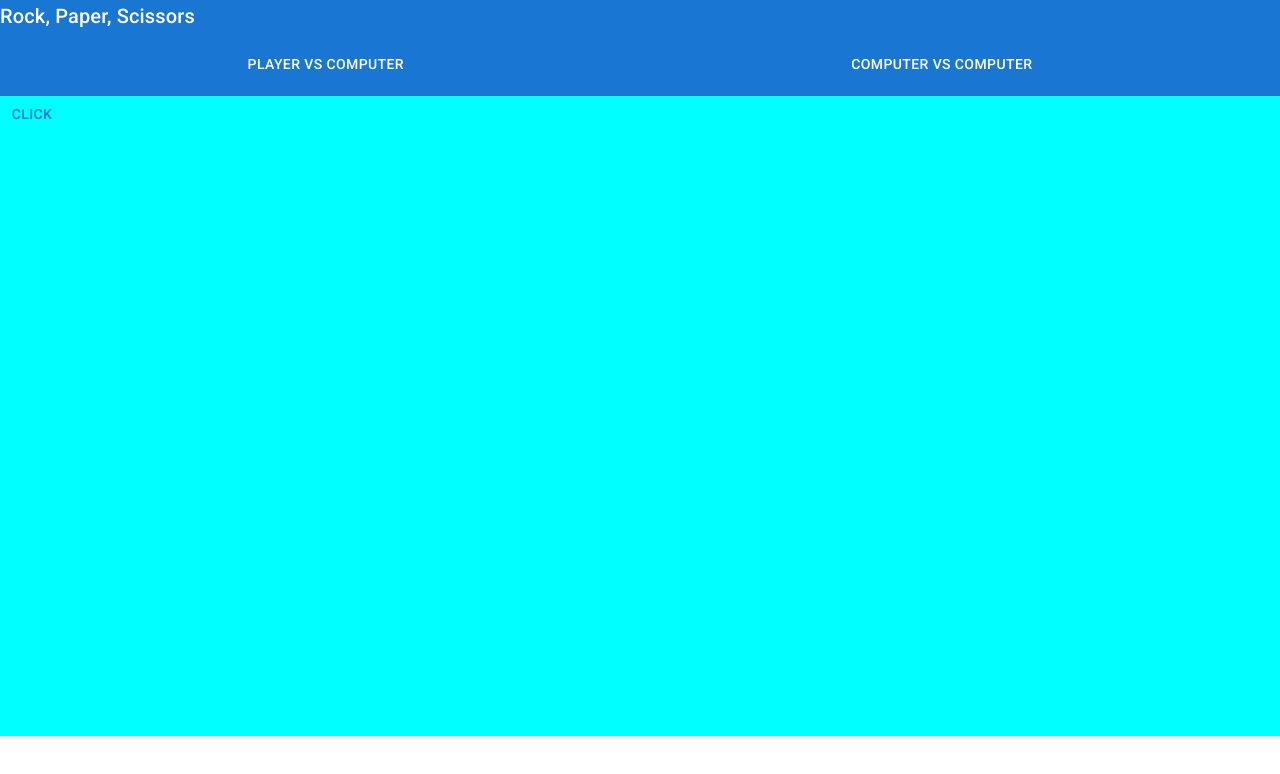
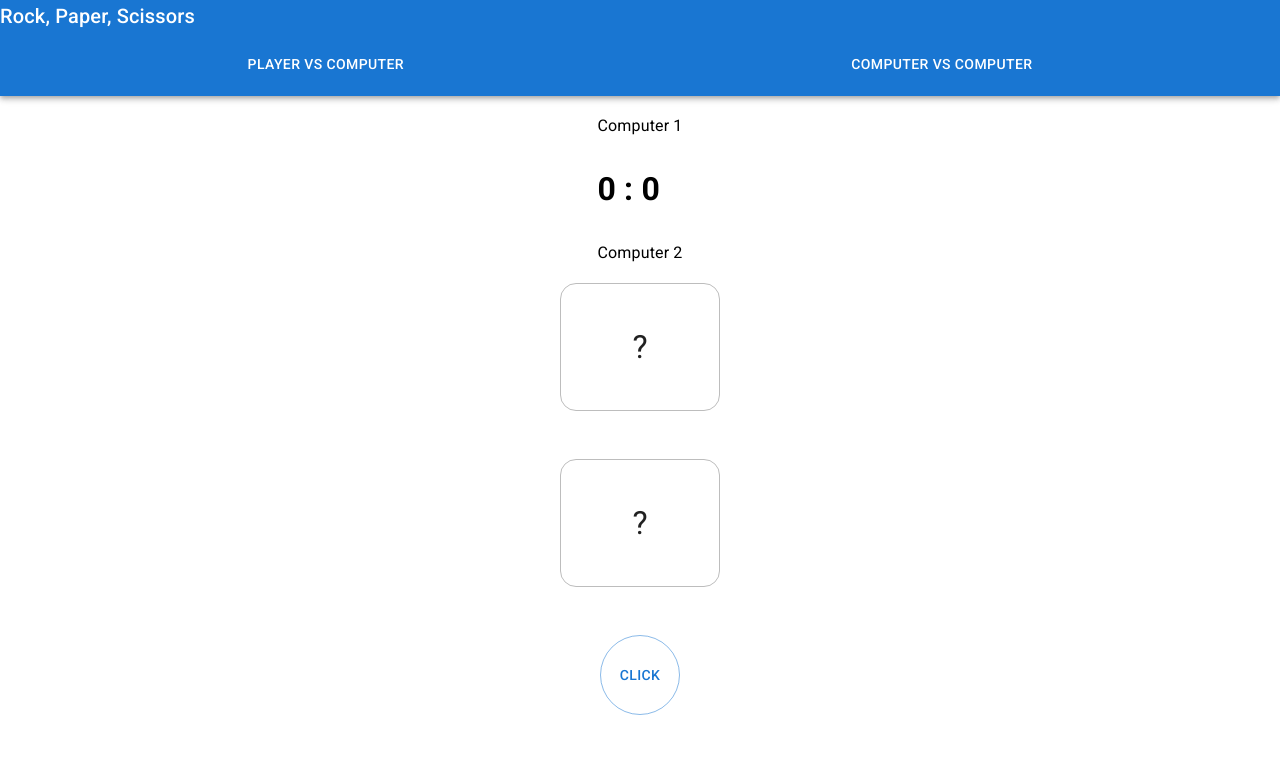
Before and after one commit to dkgian/aerq-rps, a React (Create React App) app: page / in a window 1280 px wide. Both pictures are taken after a click on the button "COMPUTER VS COMPUTER". Shown: the top 774 px of the page. Built offline with nearby package versions, Linux system fonts and the light colour scheme.

Commit message:
update view com vs com

```diff
--- a/src/views/ComputerComputer.tsx
+++ b/src/views/ComputerComputer.tsx
@@ -1,20 +1,139 @@
-import { Button, Grid } from '@mui/material'
+import { useState } from 'react'
+import {
+	Grid,
+	Button,
+	Chip,
+	Typography,
+} from '@mui/material'
+import { styled } from '@mui/system'
 import Layout from '../components/Layout'
+import {
+	getRandomItem,
+	getWinner,
+} from '../utils/helpers'
+import { items } from '../config/items'
+
+export type Item = {
+	label: string
+	win: string[]
+}
 
 const ComputerComputer = () => {
+	const [c1Score, setC1Score] =
+		useState<number>(0)
+	const [c2Score, setC2Score] =
+		useState<number>(0)
+	const [c1Item, setC1Item] = useState<Item>({
+		label: '?',
+		win: [],
+	})
+	const [c2Item, setC2Item] = useState<Item>({
+		label: '?',
+		win: [],
+	})
+
+	const updateScore = (winner: number) => {
+		if (winner === 0) {
+			return
+		}
+		if (winner === 1) {
+			setC1Score(c1Score + 1)
+		}
+		if (winner === 2) {
+			setC2Score(c2Score + 1)
+		}
+	}
+
+	const updatePlayerItems = (
+		p1: Item,
+		p2: Item
+	) => {
+		setC1Item(p1)
+		setC2Item(p2)
+	}
+
+	const clickComCom = () => {
+		const p1 = getRandomItem(items)
+		const p2 = getRandomItem(items)
+		const winner = getWinner(p1, p2)
+
+		updatePlayerItems(p1, p2)
+		updateScore(winner)
+	}
+
 	return (
 		<Layout>
 			<Grid
 				sx={{
-					background: 'cyan',
-					height: '80vh',
+					display: 'flex',
+					flexGrow: 1,
+					flexDirection: 'column',
 				}}
 			>
-				<Button>Click</Button>
-				<></>
+				<StyledScoreBoard variant="subtitle1">
+					Computer 1
+					<h1>
+						{c1Score} : {c2Score}
+					</h1>
+					Computer 2
+				</StyledScoreBoard>
+
+				<Grid
+					sx={{
+						display: 'grid',
+						justifyContent: 'center',
+						width: '100vw',
+						color: 'blue',
+					}}
+				>
+					<StyledChip
+						variant="outlined"
+						label={c1Item.label}
+					/>
+
+					<StyledChip
+						variant="outlined"
+						label={c2Item.label}
+					/>
+				</Grid>
+
+				<Grid
+					sx={{
+						display: 'flex',
+						justifyContent: 'space-evenly',
+					}}
+				>
+					<ItemButton
+						key={'cc'}
+						variant="outlined"
+						onClick={() => clickComCom()}
+					>
+						Click
+					</ItemButton>
+				</Grid>
 			</Grid>
 		</Layout>
 	)
 }
 
+const ItemButton = styled(Button)({
+	height: '5rem',
+	width: '5rem',
+	borderRadius: '50%',
+	alignSelf: 'flex-end',
+})
+
+const StyledChip = styled(Chip)({
+	width: '10rem',
+	height: '8rem',
+	fontSize: '2rem',
+	marginBottom: '3rem',
+})
+
+const StyledScoreBoard = styled(Typography)({
+	alignSelf: 'center',
+	marginTop: '1rem',
+	marginBottom: '1rem',
+})
+
 export default ComputerComputer
--- a/src/views/PlayerComputer.tsx
+++ b/src/views/PlayerComputer.tsx
@@ -62,6 +62,9 @@ const PlayerComputer = () => {
 					display: 'flex',
 					flexGrow: 1,
 					flexDirection: 'column',
+					width: '100vw',
+					height: '50vh',
+					background: 'pink',
 				}}
 			>
 				<StyledScoreBoard variant="h5">
```
